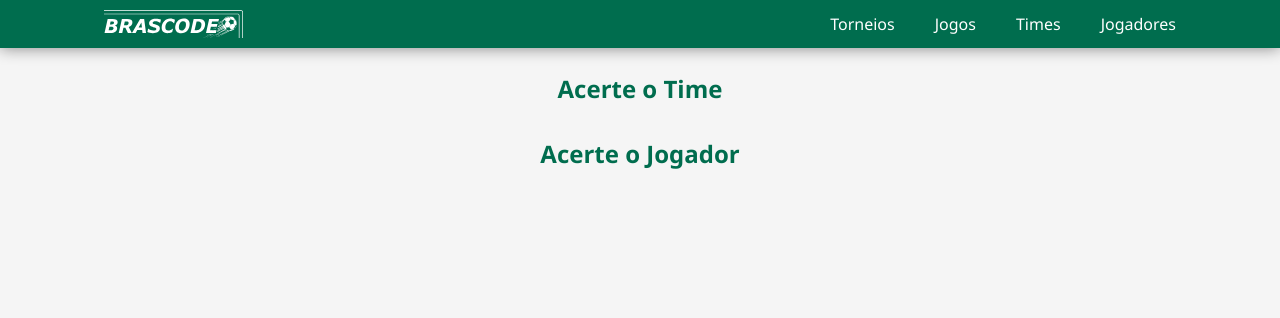
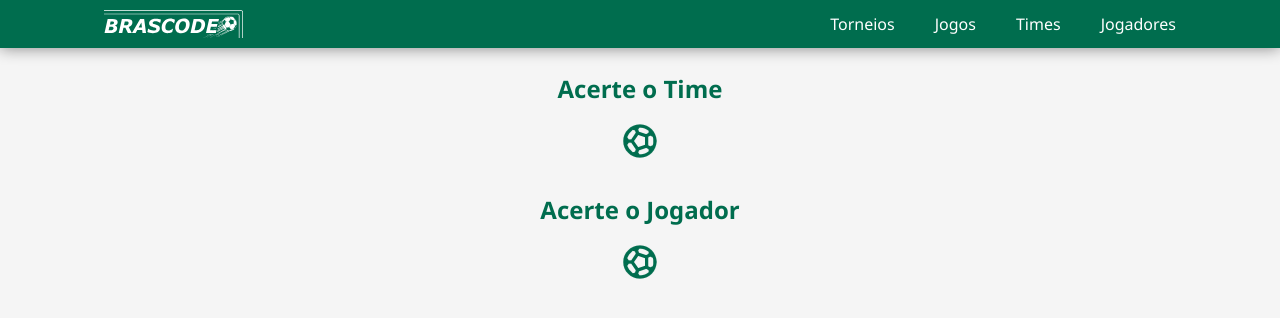
Before and after one commit to gabriel-dp/Brascode, a React (Vite) app: page / in a window 1280 px wide. Shown: the top 318 px of the page. Built offline with nearby package versions, Linux system fonts and the light colour scheme; no server answers.

Commit message:
:wrench: Add loading Home and fix loading Games

```diff
--- a/src/pages/Games/styles.ts
+++ b/src/pages/Games/styles.ts
@@ -60,6 +60,7 @@ export const FilterButton = styled.button`
 export const CardsContainer = styled.div`
 	width: 100%;
 	overflow-x: auto;
+	overflow-y: hidden;
 
 	display: flex;
 	flex-direction: column;
--- a/src/pages/Home/index.tsx
+++ b/src/pages/Home/index.tsx
@@ -1,21 +1,25 @@
+import { FetchStatus, useFetchData } from "@/hooks/useFetchData";
+import { ApiRequest } from "@/utils/requests";
+import { TeamI } from "@/types/team";
 import Quiz from "@/components/Quiz";
-import { useFetchData } from "@/hooks/useFetchData";
-import { TeamI } from "@/types/team";
-import { ApiRequest } from "@/utils/requests";
+import Loading from "@/components/Loading";
+
 import { HomeContainer, QuizContainer } from "./styles";
 
 export default function Home() {
-	const { data: dataTeams } = useFetchData<TeamI[]>(ApiRequest.getUrlAll("teams"));
-	const { data: dataPlayers } = useFetchData<TeamI[]>(ApiRequest.getUrlAll("players"));
+	const { data: dataTeams, status: statusTeams } = useFetchData<TeamI[]>(ApiRequest.getUrlAll("teams"));
+	const { data: dataPlayers, status: statusPlayers } = useFetchData<TeamI[]>(ApiRequest.getUrlAll("players"));
 
 	return (
 		<HomeContainer>
 			<QuizContainer>
 				<h2>Acerte o Time</h2>
+				{statusTeams != FetchStatus.Success && <Loading />}
 				{dataTeams && <Quiz<TeamI> elements={dataTeams} quantity={4} />}
 			</QuizContainer>
 			<QuizContainer>
 				<h2>Acerte o Jogador</h2>
+				{statusPlayers != FetchStatus.Success && <Loading />}
 				{dataPlayers && <Quiz<TeamI> elements={dataPlayers} quantity={4} />}
 			</QuizContainer>
 		</HomeContainer>
```
